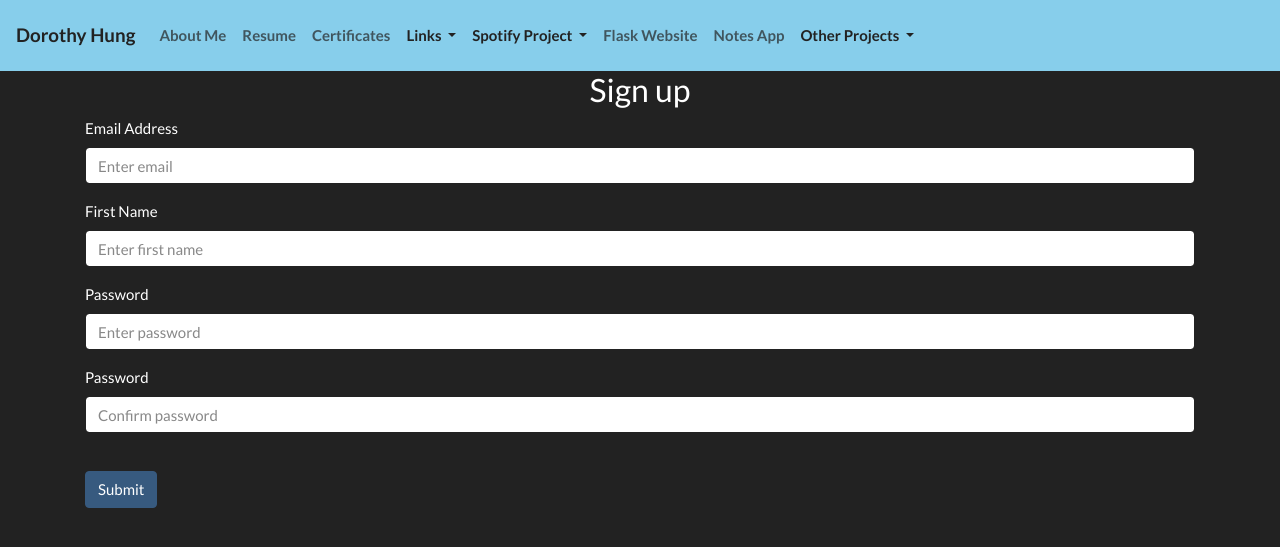
After one commit to Dorothyhung/FlaskWebApp, a Flask app: page /notesappsignup in a window 1280 px wide. The commit adds this page. Shown: the top 547 px of the page. Run offline with Flask 2, Linux system fonts and the light colour scheme; some libraries are stand-ins or nearby versions.

Commit message:
Add sign up form

```diff
--- /dev/null
+++ b/website/auth.py
@@ -0,0 +1,41 @@
+from flask import Blueprint, render_template, request, flash, redirect, url_for
+from .models import User
+from werkzeug.security import generate_password_hash, check_password_hash
+from . import db
+
+auth = Blueprint('auth', __name__)
+
+@auth.route('/notesapplogin', methods=['GET', 'POST'])
+def login():
+    data = request.form
+    print(data)
+    return render_template("notesapplogin.html", name="NAME")
+
+@auth.route('/notesappsignup', methods=['GET', 'POST'])
+def signup():
+    if request.method == 'POST':
+        email = request.form.get('email')
+        first_name = request.form.get('firstName')
+        password1 = request.form.get('password1')
+        password2 = request.form.get('password2')
+
+        if len(email) < 4:
+            flash('Email must be greater than 3 characters', category='error')
+        elif len(first_name) < 2:
+            flash('First name must be greater than 1 character', category='error')
+        elif password1 != password2:
+            flash('Passwords must match', category='error')
+        elif len(password1) < 7:
+            flash('Password must be greater than 6 character', category='error')
+        else:
+            new_user = User(email=email, first_name=first_name, password=generate_password_hash(password1, method='sha256'))
+            db.session.add(new_user)
+            db.session.commit()
+            flash('Account created!', category='success')
+            return redirect(url_for('notesapp.noteshome'))
+
+    return render_template("notesappsignup.html")
+
+@auth.route('/notesapplogout')
+def logout():
+    return render_template("notesapplogout.html")
--- a/website/notesapplogin.py
+++ b/website/notesapplogin.py
@@ -1,8 +1,8 @@
-from flask import Blueprint, render_template
+"""from flask import Blueprint, render_template
 
 notesapplogin = Blueprint('notesapplogin', __name__)
 
 @notesapplogin.route('/notesapplogin')
 
 def notes():
-    return render_template("notesapplogin.html")
+    return render_template("notesapplogin.html")"""
--- a/website/templates/base.html
+++ b/website/templates/base.html
@@ -70,6 +70,25 @@
         </nav>
 
 
+        {% with messages = get_flashed_messages(with_categories=true) %} {% if
+          messages %} {% for category, message in messages %} {% if category ==
+          'error' %}
+          <div class="alert alert-danger alter-dismissable fade show" role="alert">
+            {{ message }}
+            <button type="button" class="close" data-dismiss="alert">
+              <span aria-hidden="true">&times;</span>
+            </button>
+          </div>
+          {% else %}
+          <div class="alert alert-success alter-dismissable fade show" role="alert">
+            {{ message }}
+            <button type="button" class="close" data-dismiss="alert">
+              <span aria-hidden="true">&times;</span>
+            </button>
+          </div>
+          {% endif %} {% endfor %} {% endif %} {% endwith %}
+
+
         <div class="container" width="100%">
           {% block content %}{% endblock %}
         </div>
--- a/website/templates/notesapp.html
+++ b/website/templates/notesapp.html
@@ -2,14 +2,12 @@
 {% block title %} Notes App {% endblock %}
 
 {% block content %}
-<h2>Welcome to Notes App</h2>
-
+</br></br>
 <div>
     <a href="/notesapp" class="btn btn-primary">Notes Home</a>
     <a href="/notesapplogin" class="btn btn-primary">Login here</a>
     <a href="/notesappsignup" class="btn btn-primary">Sign Up</a>
 </div>
 
-
-
+<h2>Welcome to Notes App</h2>
 {% endblock %}
--- /dev/null
+++ b/website/templates/notesappsignup.html
@@ -0,0 +1,28 @@
+{% extends "notesapp.html" %}
+{% block title %} Sign Up for Notes {% endblock %}
+
+{% block content %}
+
+<form method="POST">
+    <h3 align="center">Sign up</h3>
+
+    <div class="form-group">
+        <label for="email">Email Address</label>
+        <input type="email" class="form-control" id="email" name="email" placeholder="Enter email" />
+    </div>
+    <div class="form-group">
+        <label for="firstName">First Name</label>
+        <input type="text" class="form-control" id="firstName" name="firstName" placeholder="Enter first name" />
+    </div>
+    <div class="form-group">
+        <label for="password1">Password</label>
+        <input type="password" class="form-control" id="password1" name="password1" placeholder="Enter password" />
+    </div>
+    <div class="form-group">
+        <label for="password2">Password</label>
+        <input type="passowrd" class="form-control" id="password2" name="password2" placeholder="Confirm password" />
+    </div>
+    <br>
+    <button type="submit" class="btn btn-primary">Submit</button>
+</form>
+{% endblock %}
```
Also changed, not shown: website/__init__.py (+17 -2 lines), website/models.py (added, +18 -0 lines), website/templates/notesapplogin.html (+14 -6 lines), website/templates/notesapplogout.html (added, +7 -0 lines), instance/database.db (added), website/model.py (deleted).
